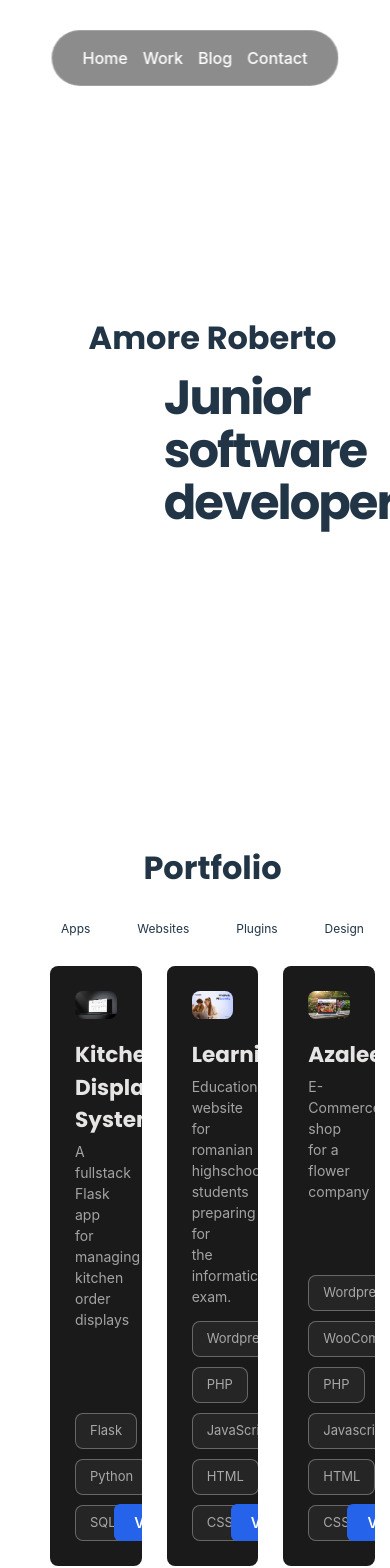
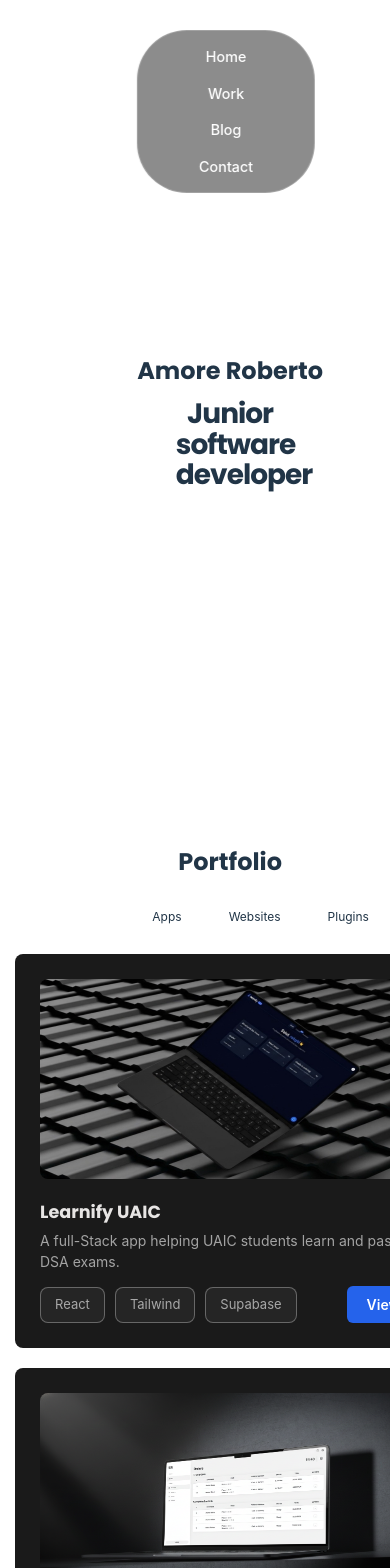
Before and after one commit to robyk01/portfolio, a React (Vite) app: page / in a window 390 px wide. Shown: the top 1568 px of the page. Built offline with nearby package versions, Linux system fonts and the light colour scheme.

Commit message:
Added more projects, added responsive CSS

```diff
--- a/src/About/About.css
+++ b/src/About/About.css
@@ -15,3 +15,38 @@
     width: 30%;
     text-align: center;
 }
+
+
+@media (max-width: 768px) {
+    .about-content {
+        flex-direction: column;
+        gap: 30px;
+    }
+
+    .about-text, .about-image {
+        width: 100%;
+    }
+
+    .about-image {
+        max-width: 300px;
+        margin: 0 auto;
+    }
+
+    .about-text h2 {
+        font-size: 1.75rem;
+    }
+
+    .about-text p {
+        font-size: 0.95rem;
+    }
+}
+
+@media (max-width: 480px) {
+    .about-text h2 {
+        font-size: 1.5rem;
+    }
+
+    .about-image {
+        max-width: 250px;
+    }
+}
--- a/src/Footer/Footer.css
+++ b/src/Footer/Footer.css
@@ -87,3 +87,21 @@
     padding-top: 15px;
     text-align: center;
 }
+
+@media (max-width: 768px) {
+    footer {
+        padding: 30px 20px;
+        flex-direction: column;
+        gap: 20px;
+        text-align: center;
+    }
+
+    .footer-links {
+        flex-direction: column;
+        gap: 15px;
+    }
+
+    .footer-social {
+        justify-content: center;
+    }
+}
--- a/src/Navbar/Navbar.css
+++ b/src/Navbar/Navbar.css
@@ -52,3 +52,27 @@
     opacity: 1;
     visibility: visible;
 }
+
+
+@media (max-width: 768px) {
+    nav {
+        padding: 15px 20px;
+        flex-direction: column;
+        gap: 15px;
+    }
+
+    nav h1 {
+        font-size: 1.5rem;
+    }
+
+    nav ul {
+        flex-direction: column;
+        gap: 10px;
+        width: 100%;
+        text-align: center;
+    }
+
+    nav ul li a {
+        font-size: 0.9rem;
+    }
+}
--- a/src/Projects/ProjectCard.jsx
+++ b/src/Projects/ProjectCard.jsx
@@ -1,3 +1,4 @@
+import { Link } from "react-router-dom";
 
 function ProjectCard(props){
     return(
--- a/src/Projects/Projects.css
+++ b/src/Projects/Projects.css
@@ -111,3 +111,75 @@
 .project-card a:hover{
     background: #1E4FDB;
 }
+
+/* Mobile */
+@media (max-width: 768px) {
+    .section {
+        padding: 0 20px;
+    }
+
+    .section h2 {
+        font-size: 1.75rem;
+        text-align: center;
+    }
+
+    .categories {
+        flex-wrap: wrap;
+        gap: 10px;
+        justify-content: center;
+    }
+
+    .categories p {
+        font-size: 0.9rem;
+        padding: 8px 16px;
+    }
+
+    .projects-grid {
+        grid-template-columns: 1fr;
+        gap: 20px;
+    }
+
+    .project-card {
+        max-width: 100%;
+    }
+
+    .project-card img {
+        height: 200px;
+    }
+
+    .project-description {
+        font-size: 0.9rem;
+    }
+
+    .tech-stack {
+        flex-wrap: wrap;
+    }
+
+    .tech-tag {
+        font-size: 0.75rem;
+        padding: 4px 8px;
+    }
+}
+
+@media (max-width: 480px) {
+    .section {
+        padding: 0 15px;
+    }
+
+    .section h2 {
+        font-size: 1.5rem;
+    }
+
+    .categories p {
+        font-size: 0.85rem;
+        padding: 6px 12px;
+    }
+
+    .project-card h3 {
+        font-size: 1.1rem;
+    }
+
+    .project-description {
+        font-size: 0.85rem;
+    }
+}
--- a/src/Projects/Projects.jsx
+++ b/src/Projects/Projects.jsx
@@ -14,6 +14,9 @@ function Projects(){
         <div className="section" id="portfolio">
             <h2>Portfolio</h2>
             <div className="categories">
+                <p onClick={() => setActiveFilter('All')}
+                    className={activeFilter === 'All' ? 'active' : ''}
+                    >All</p>
                 <p onClick={() => setActiveFilter('Apps')}
                     className={activeFilter === 'Apps' ? 'active' : ''}
                     >Apps</p>
@@ -23,9 +26,9 @@ function Projects(){
                 <p onClick={() => setActiveFilter('Plugins')}
                     className={activeFilter === 'Plugins' ? 'active' : ''}
                     >Plugins</p>
-                <p onClick={() => setActiveFilter('Design')}
+                {/* <p onClick={() => setActiveFilter('Design')}
                     className={activeFilter === 'Design' ? 'active' : ''}
-                    >Design</p>
+                    >Design</p> */}
             </div>
             <div className="projects-grid">
                 {filteredProjects.map((project, index) => (
--- a/src/index.css
+++ b/src/index.css
@@ -89,4 +89,50 @@ button:focus-visible {
   max-width: 1280px;
   max-width: 100%;
   padding: 0 50px;
+  margin: 0 auto;
 }
+
+@media (max-width: 768px) {
+  .section {
+    padding: 0 20px;
+  }
+}
+
+@media (max-width: 480px) {
+  .section {
+    padding: 0 15px;
+  }
+}
+
+@media (max-width: 768px) {
+  h1 {
+    font-size: 2rem;
+    letter-spacing: -1px;
+  }
+
+  h2 {
+    font-size: 1.5rem;
+  }
+
+  h3 {
+    font-size: 1.1rem;
+  }
+
+  body {
+    font-size: 15px;
+  }
+}
+
+@media (max-width: 480px) {
+  h1 {
+    font-size: 1.75rem;
+  }
+
+  h2 {
+    font-size: 1.35rem;
+  }
+
+  body {
+    font-size: 14px;
+  }
+}
--- a/src/projectData.js
+++ b/src/projectData.js
@@ -7,12 +7,23 @@ import NextImg from './assets/Next Training.png'
 import KDSImg from './assets/kds.png'
 import LMSImg from './assets/Learnify LMS.jpg'
 import TimeflowImg from './assets/timeflow.jpg'
+import learnifyUaic from './assets/learnifyUaic.jpg'
 
 export const projects = [
     // Apps
     {
+        title: "Learnify UAIC",
+        slug: "learnify-uaic",
+        description: "A full-Stack app helping UAIC students learn and pass DSA exams.",
+        tech: ["React", "Tailwind", "Supabase"],
+        image: learnifyUaic,
+        link: "https://learnify-uaic.vercel.app",
+        category: "Apps"
+    },
+    {
         title: "Kitchen Display System",
-        description: "A fullstack Flask app for managing kitchen order displays",
+        slug: "kitchen-display-system",
+        description: "A full-Stack Flask app for managing kitchen order displays",
         tech: ["Flask", "Python", "SQLite"],
         image: KDSImg,
         link: "https://github.com/robyk01/kitchen-display-system",
@@ -21,6 +32,7 @@ export const projects = [
     // Websites
     {
         title: "Learnify",
+        slug: "learnify",
         description: "Educational website for romanian highschool students preparing for the informatics exam.",
         tech: ["Wordpress", "PHP", "JavaScript", "HTML", "CSS"],
         image: LearnifyImg,
@@ -29,6 +41,7 @@ export const projects = [
     },
     {
         title: "Azalee",
+        slug: "azalee",
         description: "E-Commerce shop for a flower company",
         tech: ["Wordpress", "WooCommerce", "PHP", "Javascript", "HTML", "CSS"],
         image: AzaleeImg,
@@ -37,6 +50,7 @@ export const projects = [
     },
     {
         title: "Kreativa",
+        slug: "kreativa",
         description: "E-Commerce shop for a jewelry company",
         tech: ["Wordpress", "WooCommerce", "PHP"],
         image: KreativaImg,
@@ -45,6 +59,7 @@ export const projects = [
     },
     {
         title: "Case Lemn",
+        slug: "case-lemn",
         description: "E-Commerce shop for a housing company",
         tech: ["Wordpress", "PHP", "Javascript", "HTML", "CSS"],
         image: CaseLemnImg,
@@ -53,6 +68,7 @@ export const projects = [
     },
     {
         title: "Next Training",
+        slug: "next-training",
         description: "Courses website",
         tech: ["Wordpress", "PHP"],
         image: NextImg,
@@ -61,6 +77,7 @@ export const projects = [
     },
     {
         title: "Ami Pizza",
+        slug: "ami-pizza",
         description: "Pizza e-commerce website",
         tech: ["Wordpress", "WooCommerce", "PHP", "Javascript", "HTML", "CSS"],
         image: AmiPizzaImg,
@@ -70,6 +87,7 @@ export const projects = [
     // Plugins
     {
         title: "Learnify LMS",
+        slug: "learnify-lms",
         description: "A Wordpress plugin that adds a Learning Management System to your website.",
         tech: ["PHP"],
         image: LMSImg,
@@ -78,11 +96,11 @@ export const projects = [
     },
     {
         title: "Timeflow Date & Time",
+        slug: "timeflow-delivery",
         description: "A WooCommerce plugin that adds date and time functionality for orders",
         tech: ["PHP"],
         image: TimeflowImg,
         link: "https://github.com/robyk01/timeflow-delivery",
         category: "Plugins"
-    },
-    // Design
-    ];
+    }
+];
```
Also changed, not shown: src/assets/learnifyUaic.jpg (added).
